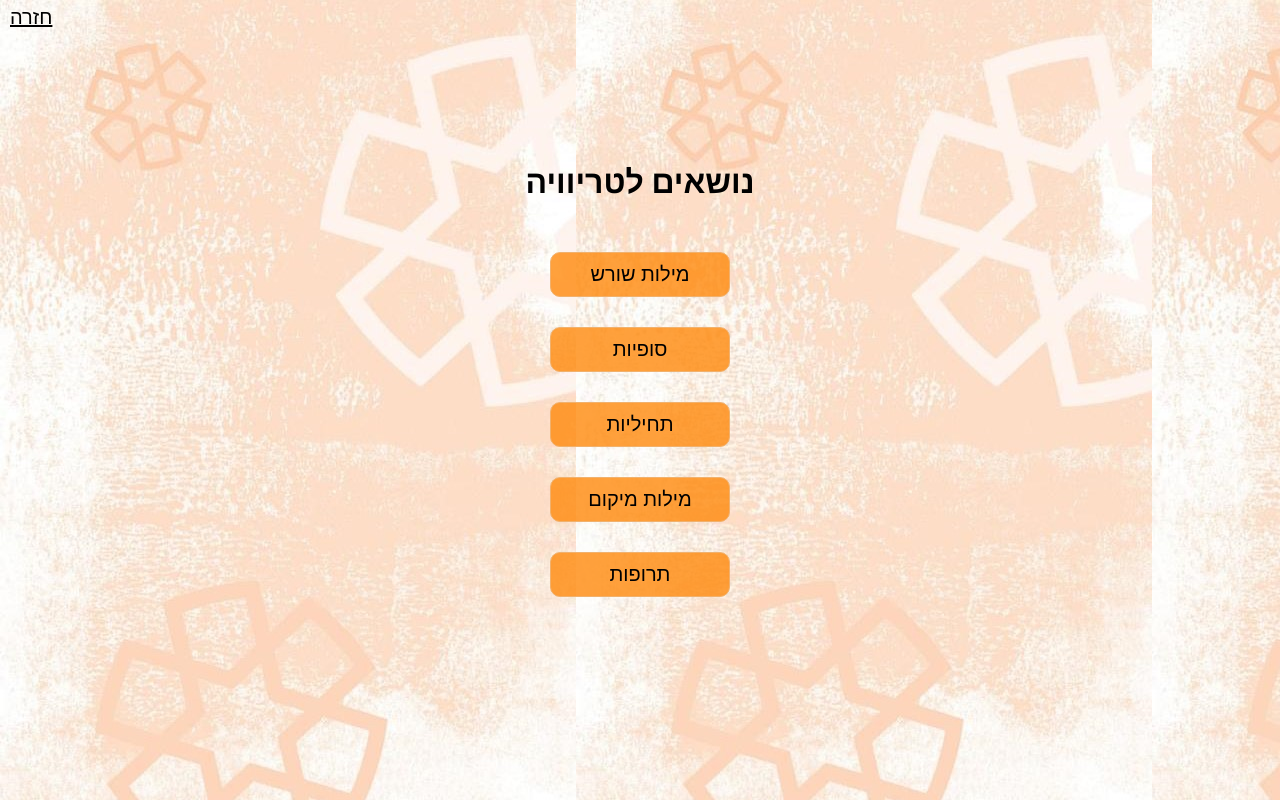
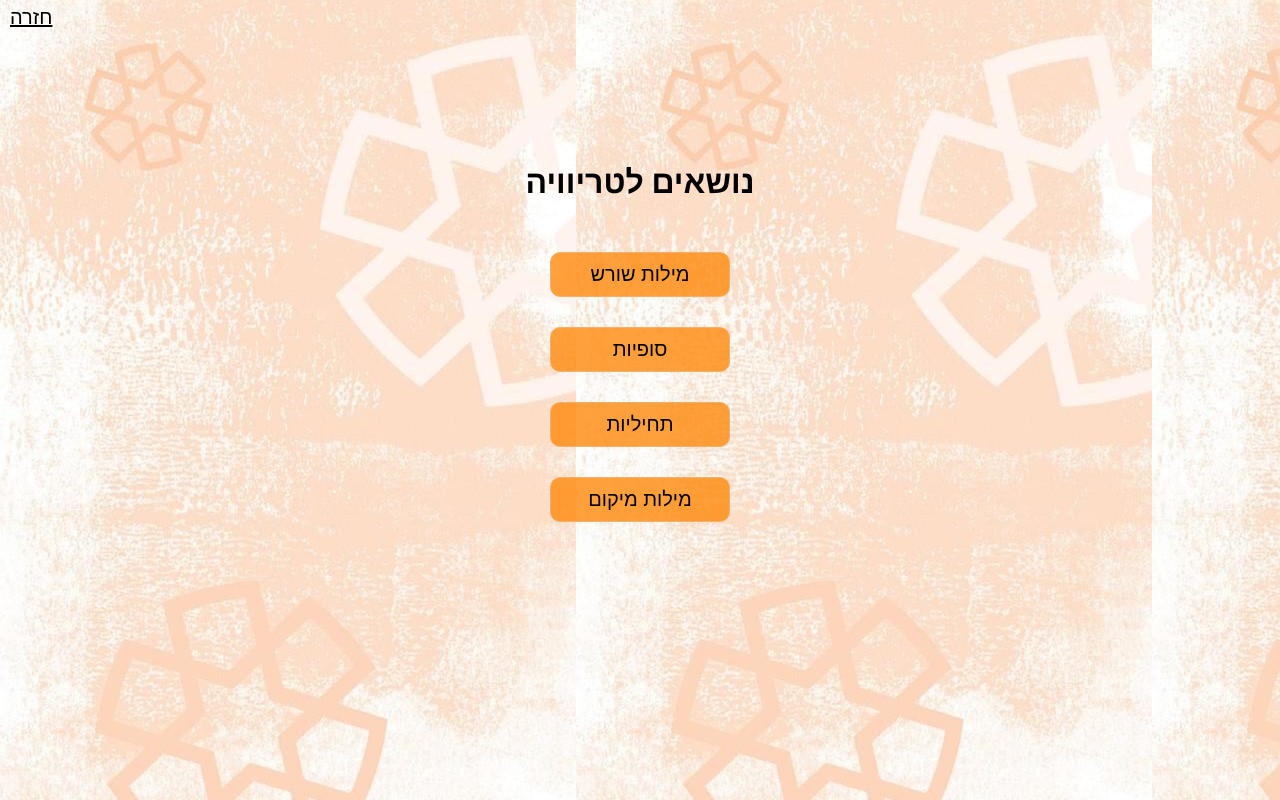
Before and after one commit to taltl/medical-terminology-practice, a React (Create React App) app: page /medical-terminology-practice/trivia in a window 1280 px wide. Built offline with nearby package versions, Linux system fonts and the light colour scheme.

Commit message:
replace link to navigation

```diff
--- a/src/components/quiz/startQuiz.tsx
+++ b/src/components/quiz/startQuiz.tsx
@@ -1,8 +1,11 @@
 import { Link } from "react-router-dom";
 import classes from "./../quiz/startQuiz/startQuiz.module.scss";
 import globalClasses from "./../../global.module.scss";
+import { useNavigate } from "react-router-dom";
 
 const StartQuiz: React.FC = () => {
+  const navigate = useNavigate();
+
   return (
     <>
       <div className={globalClasses.back}>
@@ -10,21 +13,36 @@ const StartQuiz: React.FC = () => {
       </div>
       <div className={classes.startTrivia}>
         <h1>נושאים לטריוויה</h1>
-        <Link to={"/medical-terminology-practice/trivia/1"}>
-          <button className={classes.link}>מילות שורש</button>
-        </Link>
-        <Link to={"/medical-terminology-practice/trivia/2"}>
-          <button className={classes.link}>סופיות</button>
-        </Link>
-        <Link to={"/medical-terminology-practice/trivia/3"}>
-          <button className={classes.link}>תחיליות</button>
-        </Link>
-        <Link to={"/medical-terminology-practice/trivia/4"}>
-          <button className={classes.link}>מילות מיקום</button>
-        </Link>
-        <Link to={"/medical-terminology-practice/trivia/5"}>
-          <button className={classes.link}>תרופות</button>
-        </Link>
+        <button
+          onClick={() => navigate("/medical-terminology-practice/trivia/1")}
+          className={classes.link}
+        >
+          מילות שורש
+        </button>
+        <button
+          onClick={() => navigate("/medical-terminology-practice/trivia/2")}
+          className={classes.link}
+        >
+          סופיות
+        </button>
+        <button
+          onClick={() => navigate("/medical-terminology-practice/trivia/3")}
+          className={classes.link}
+        >
+          תחיליות
+        </button>
+        <button
+          onClick={() => navigate("/medical-terminology-practice/trivia/4")}
+          className={classes.link}
+        >
+          מילות מיקום
+        </button>
+        {/* <button
+            onClick={() => navigate("/medical-terminology-practice/trivia/5")}
+            className={classes.link}
+          >
+            תרופות
+          </button> */}
       </div>
     </>
   );
--- a/src/components/quiz/startQuiz/startQuiz.module.scss
+++ b/src/components/quiz/startQuiz/startQuiz.module.scss
@@ -21,6 +21,7 @@
         border-radius: 10px;
         font-size: 20px;
         font-weight: 400;
+        cursor: pointer;
 
         a {
             text-decoration: none;
```
